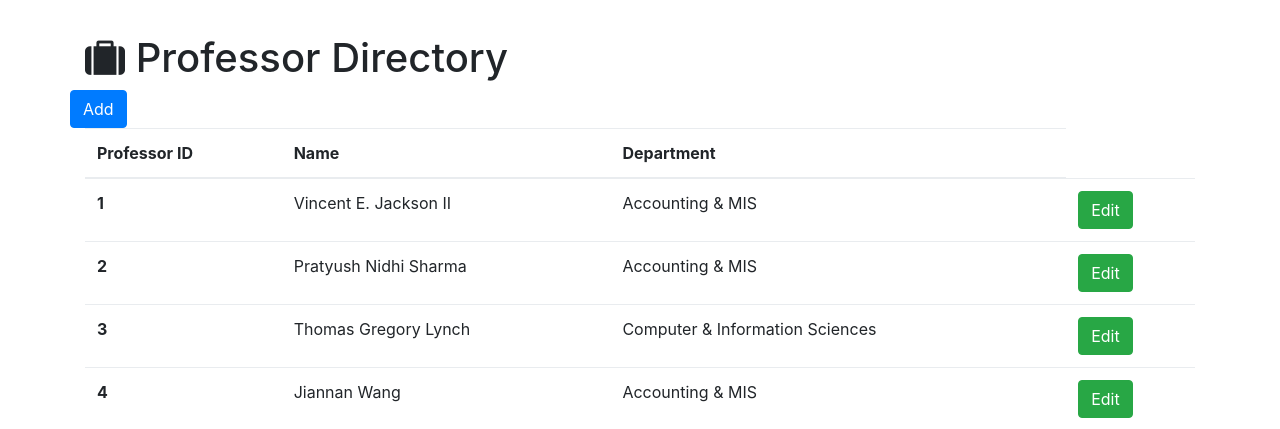
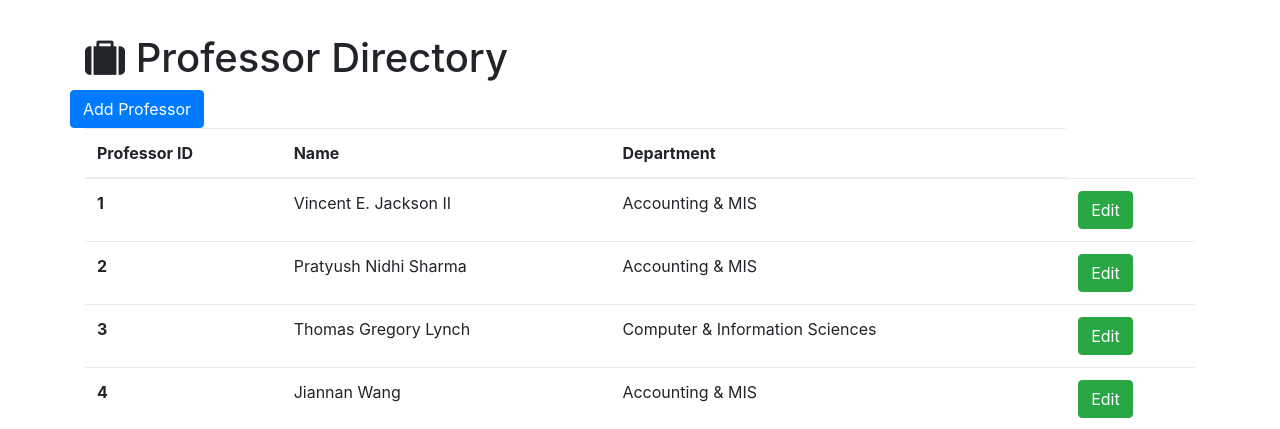
Before and after one commit to tianajarman/my-resume, a Flask app: page /professors in a window 1280 px wide. Shown: the part 68-497 px from the top of the page. Run offline with Flask 2, Linux system fonts and the light colour scheme; data comes from the database, SQL or seed files in the repository; both versions use the stored data as it was after the commit; some libraries are stand-ins or nearby versions.

Commit message:
edited buttons

```diff
--- a/templates/course-all.html
+++ b/templates/course-all.html
@@ -17,7 +17,7 @@ All Courses
 <div class="container">
    <h1 class="mt-5"><i class="fa fa-pencil" aria-hidden="true"></i> Course Directory</h1>
    <div class="row bottom-margin">
-     <a href="/course-directory/add" class="btn btn-primary" role="button" aria-disabeled="true">Add</a>
+     <a href="/course-directory/add" class="btn btn-primary" role="button" aria-disabeled="true">Add Course</a>
    </div>
 {% if courses %}
 <table class="table">
--- a/templates/professor-all.html
+++ b/templates/professor-all.html
@@ -17,7 +17,7 @@ All Professors
 <div class="container">
    <h1 class="mt-5"><i class="fa fa-suitcase" aria-hidden="true"></i> Professor Directory</h1>
   <div class="row bottom-margin">
-    <a href="/professors/add" class="btn btn-primary" role="button" aria-disabeled="true">Add</a>
+    <a href="/professors/add" class="btn btn-primary" role="button" aria-disabeled="true">Add Professor</a>
   </div>
 {% if professors %}
   <table class="table">
```
Also changed, not shown: data.sqlite.
